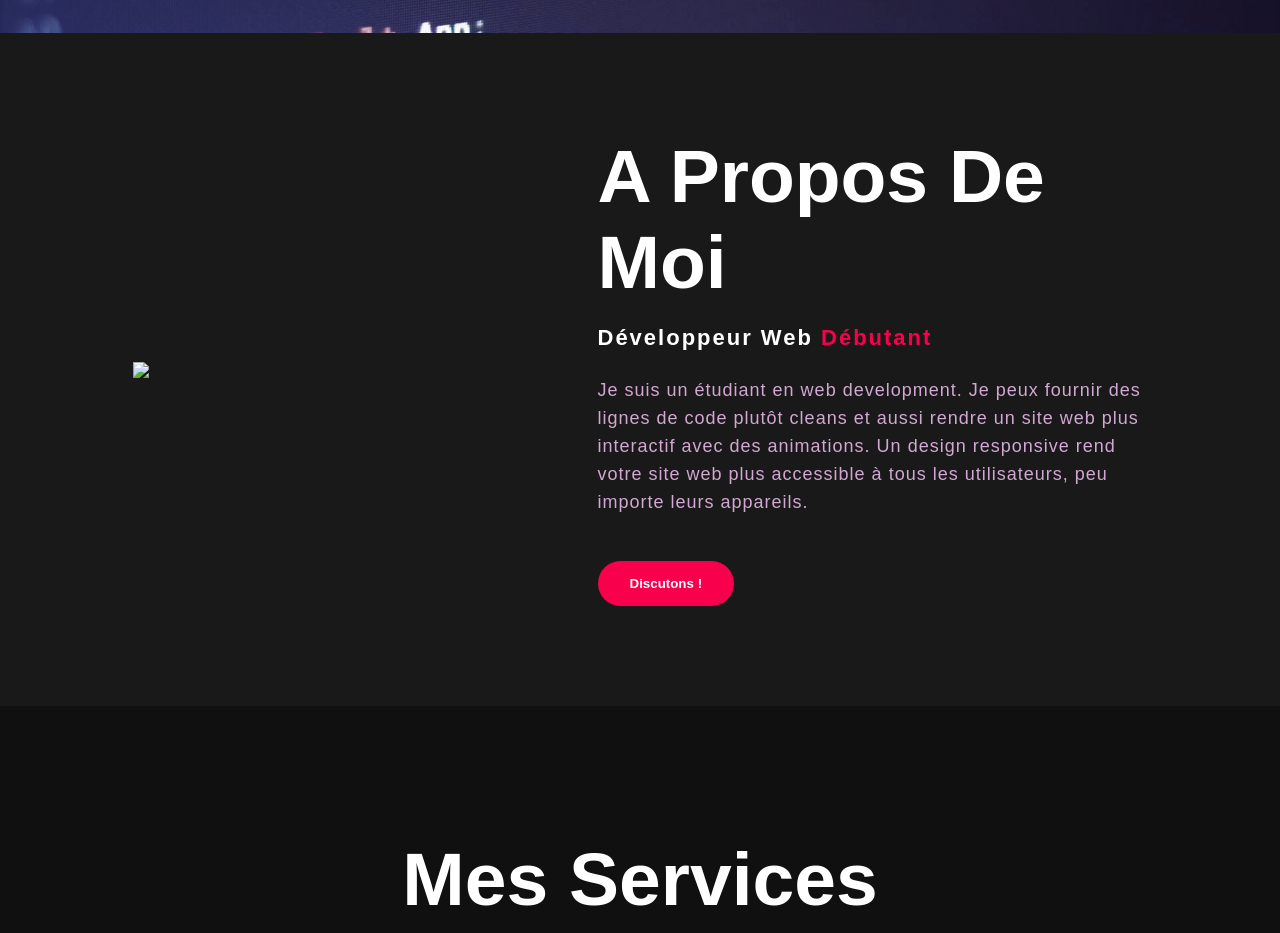
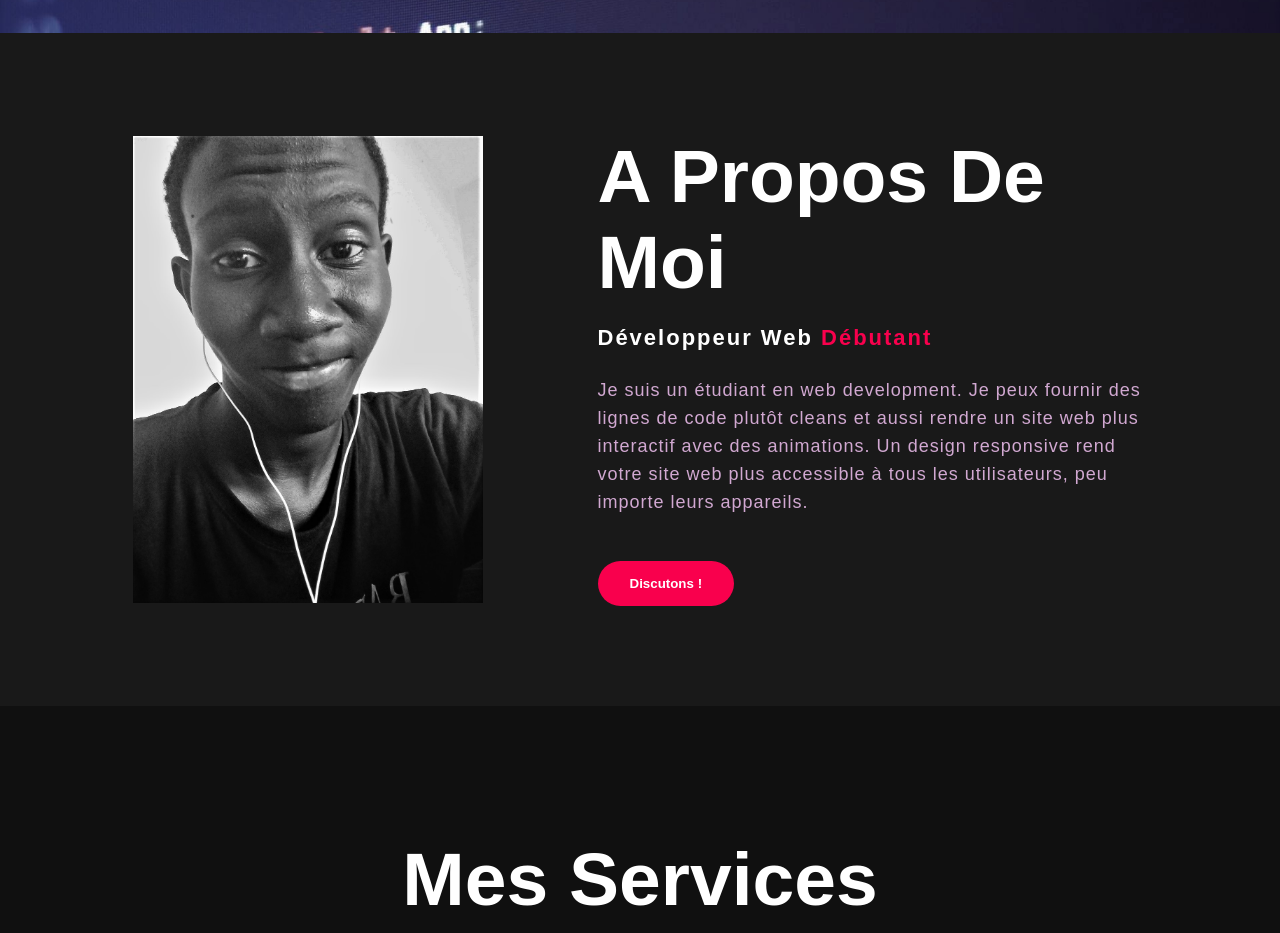
Before and after one commit to metzoo10/My-Portfolio, a plain HTML site: page index.html in a window 1280 px wide. Shown: the part 767-1700 px from the top of the page. Drawn offline with Linux system fonts and the light colour scheme; files whose address does not match are found by name.

Commit message:
Update index.html
changing the directory of the image

```diff
--- a/index.html
+++ b/index.html
@@ -42,7 +42,7 @@
 	<!-----Section Propos début---->
 	<section class="about">
 		<div class="main">
-			<img src="img/06.jpg">
+			<img src="06.jpg">
 			<div class="about-text">
 				<h2>A Propos de Moi</h2>
 				<h5>Développeur web <span>débutant</span></h5>
```
